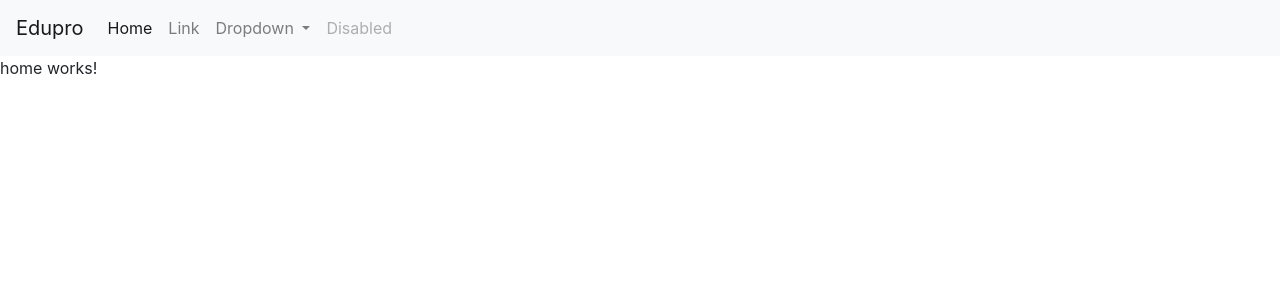
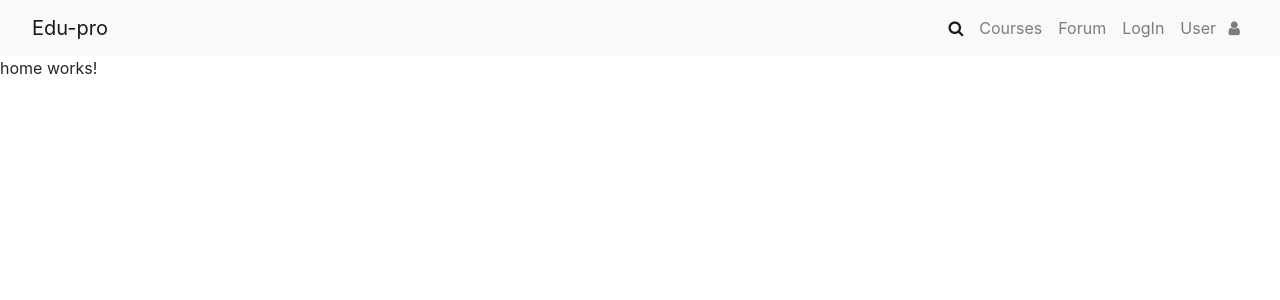
Before and after one commit to yudhishthirbhunwal/edupro, an Angular app: page / in a window 1280 px wide. Shown: the top 300 px of the page. Built offline with nearby package versions, Linux system fonts and the light colour scheme.

Commit message:
navbar + responsive

```diff
--- a/src/app/app.module.ts
+++ b/src/app/app.module.ts
@@ -9,7 +9,7 @@ import { FooterComponent } from './shared/footer/footer.component';
 
 @NgModule({
   declarations: [AppComponent, HomeComponent, NavbarComponent, FooterComponent],
-  imports: [BrowserModule, AppRoutingModule],
+  imports: [BrowserModule, AppRoutingModule,NgbModule.forRoot(),],
   providers: [],
   bootstrap: [AppComponent]
 })
--- a/src/app/shared/navbar/navbar.component.html
+++ b/src/app/shared/navbar/navbar.component.html
@@ -1,30 +1,48 @@
 <nav class="navbar navbar-expand-lg navbar-light bg-light">
-  <a class="navbar-brand" href="#">Edupro</a>
-  <button class="navbar-toggler" type="button" data-toggle="collapse" data-target="#navbarSupportedContent" aria-controls="navbarSupportedContent" aria-expanded="false" aria-label="Toggle navigation">
-    <span class="navbar-toggler-icon"></span>
+    <a class="navbar-brand ml-3" href="#">Edu-pro</a>
+    <button (click)="toggleNavbar = !toggleNavbar"  class="navbar-toggler" type="button" data-toggle="collapse" data-target="#navbarSupportedContent" aria-controls="navbarSupportedContent" aria-expanded="false" aria-label="Toggle navigation">
+      <span  class="navbar-toggler-icon"></span>
     </button>
 
-  <div class="collapse navbar-collapse" id="navbarSupportedContent">
-    <ul class="navbar-nav mr-auto">
-      <li class="nav-item active">
-        <a class="nav-link" href="#">Home <span class="sr-only">(current)</span></a>
+    <div  class="collapse navbar-collapse" [ngbCollapse]="!toggleNavbar" id="navbarSupportedContent">
+
+            <ng-template [ngIf] ="showSearchBox ">
+                <form class="form-inline my-2 my-lg-0 ml-auto ">
+                    <input class="form-control search mr-sm-2" type="search" placeholder="Search" aria-label="Search">
+                  </form>
+            </ng-template>
+
+
+     <ul class="navbar-nav mr-3 ml-auto text-md-center">
+        <li class="nav-item active d-none d-lg-block d-xl-block">
+          <a class="nav-link" href="#" (click)="showSearch()" ><i class="fa fa-search"></i></a>
         </li>
         <li class="nav-item">
-        <a class="nav-link" href="#">Link</a>
-      </li>
-      <li class="nav-item dropdown">
-        <a class="nav-link dropdown-toggle" href="#" id="navbarDropdown" role="button" data-toggle="dropdown" aria-haspopup="true" aria-expanded="false">
-          Dropdown
-        </a>
-        <div class="dropdown-menu" aria-labelledby="navbarDropdown">
-          <a class="dropdown-item" href="#">Action</a>
-          <a class="dropdown-item" href="#">Another action</a>
-          <div class="dropdown-divider"></div>
-          <a class="dropdown-item" href="#">Something else here</a>
-        </div>
+          <a class="nav-link" href="#"  >Courses</a>
         </li>
         <li class="nav-item">
-        <a class="nav-link disabled" href="#" tabindex="-1" aria-disabled="true">Disabled</a>
+          <a class="nav-link " href="#" tabindex="-1" aria-disabled="true">Forum</a>
+        </li>
+        <li class="nav-item">
+            <a class="nav-link " href="#" tabindex="-1" aria-disabled="true">LogIn</a>
+        </li>
+        <div class="md-menu">
+            <div class="dropdown-divider"></div>
+            <li class="nav-item">
+                <a class="nav-link " href="#" tabindex="-1" aria-disabled="true">Dashboard</a>
+            </li><li class="nav-item">
+                <a class="nav-link " href="#" tabindex="-1" aria-disabled="true">Log Out</a>
+            </li>
+        </div>
+        <li ngbDropdown class="nav-item lg-dropdown dropdown">
+            <a ngbDropdownToggle class="nav-link dropdown-toggle" href="#" id="navbarDropdown" role="button" data-toggle="dropdown" aria-haspopup="true" aria-expanded="false">
+               User  <i class="fa fa-user ml-2"></i>
+            </a>
+            <div ngbDropdownMenu class="dropdown-menu" aria-labelledby="navbarDropdown">
+              <a class="dropdown-item" href="#">Dashboard</a>
+              <a class="dropdown-item" href="#">Log Out</a>
+
+            </div>
           </li>
       </ul>
 
--- a/src/app/shared/navbar/navbar.component.scss
+++ b/src/app/shared/navbar/navbar.component.scss
@@ -0,0 +1,23 @@
+
+.search{
+    width: 25rem;
+}
+
+.dropdown-toggle::after {
+  display:none;
+}
+
+.md-menu{
+  display: none;
+}
+
+
+@media (max-width:991px){
+  .md-menu{
+    display: block;
+  }
+
+  .lg-dropdown{
+    display: none;
+  }
+}
--- a/src/app/shared/navbar/navbar.component.ts
+++ b/src/app/shared/navbar/navbar.component.ts
@@ -1,15 +1,20 @@
-import { Component, OnInit } from '@angular/core';
+import { Component } from '@angular/core';
 
 @Component({
   selector: 'b-navbar',
   templateUrl: './navbar.component.html',
   styleUrls: ['./navbar.component.scss']
 })
-export class NavbarComponent implements OnInit {
+export class NavbarComponent {
+
+  showSearchBox = false;
 
   constructor() { }
 
-  ngOnInit() {
+  showSearch(){
+    this.showSearchBox = true;
+    console.log("icon clicked" + this.showSearchBox);
   }
 
+
 }
```
Lines whose indentation alone changed are shown as unchanged.
